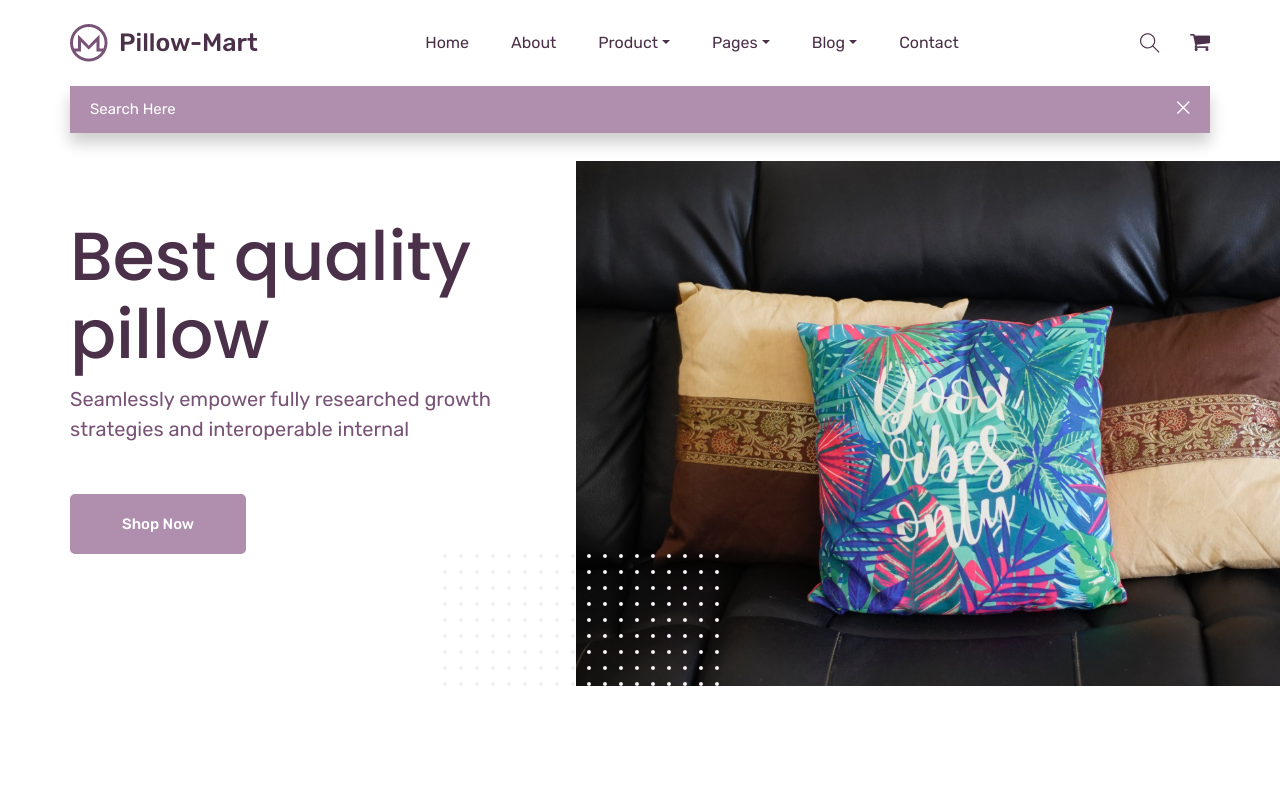
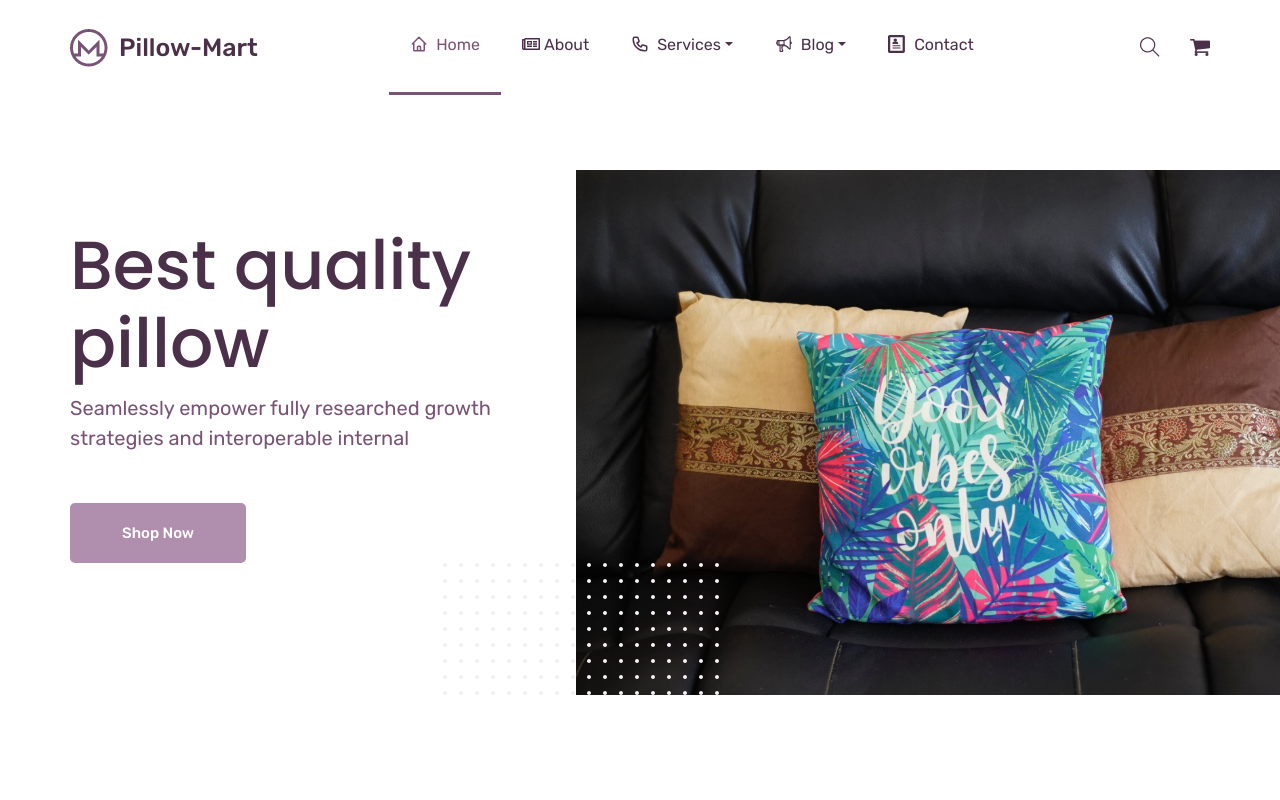
Before and after one commit to AymenBoujmil/servsec-web-application, a React (Create React App) app: page / in a window 1280 px wide. Shown: the top 800 px of the page. Built offline with nearby package versions, Linux system fonts and the light colour scheme.

Commit message:
navbar
navbar : routing  / icons

```diff
--- a/package.json
+++ b/package.json
@@ -8,6 +8,8 @@
     "@testing-library/user-event": "^12.8.3",
     "react": "^17.0.2",
     "react-dom": "^17.0.2",
+    "react-icons": "^4.2.0",
+    "react-router-dom": "^5.2.0",
     "react-scripts": "4.0.3",
     "web-vitals": "^1.1.1"
   },
--- a/src/App.js
+++ b/src/App.js
@@ -1,18 +1,21 @@
-import React, { Component } from 'react';
-import  Footer from './components/Footer';
-import Main from './components/Main';
+import React from 'react';
+import { Route, BrowserRouter as Router, Switch } from 'react-router-dom';
 import Navbar from './components/Navbar';
 
 
+import Footer from './components/Footer';
+import Main from './components/Main';
 
-export default class App extends Component {
-	render() {
-		return (
-			<div>
-				<Navbar/>
-				<Main/>
-				<Footer/>
-			</div>
-		)
-	}
+export default function App() {
+	return (
+		<div>
+			<Router>
+				<Navbar />
+				<Switch>
+					<Route path='/' exact component={Main} />
+				</Switch>
+				<Footer />
+			</Router>
+		</div>
+	);
 }
--- a/src/components/Navbar.js
+++ b/src/components/Navbar.js
@@ -1,92 +1,198 @@
 import React, { Component } from 'react';
-
+import { IconContext } from 'react-icons';
+import { FaRegNewspaper } from 'react-icons/fa';
+import {
+	HiOutlineHome,
+	HiOutlineNewspaper,
+	HiOutlineSpeakerphone,
+	HiOutlinePhone,
+} from 'react-icons/hi';
+import { IoMegaphoneOutline } from 'react-icons/io5';
 import {
 	BrowserRouter as Router,
 	Switch,
 	Route,
-  Link
-} from "react-router-dom";
+	Link,
+	NavLink,
+} from 'react-router-dom';
+import { ImProfile } from 'react-icons/im';
+import { FaHome } from 'react-icons/fa';
+import { IoNewspaperSharp } from 'react-icons/io5';
 
-export default class navbar extends Component {
-    render() {
+export default function Navbar() {
 	return (
 		<div>
-  <header className="main_menu home_menu">
-    <div className="container">
-      <div className="row align-items-center justify-content-center">
-        <div className="col-lg-12">
-          <nav className="navbar navbar-expand-lg navbar-light">
-            <a className="navbar-brand" href="index.html"> <img src="img/logo.png" alt="logo" /> </a>
-            <button className="navbar-toggler" type="button" data-toggle="collapse" data-target="#navbarSupportedContent" aria-controls="navbarSupportedContent" aria-expanded="false" aria-label="Toggle navigation">
-              <span className="menu_icon"><i className="fas fa-bars" /></span>
+			<header className='main_menu home_menu'>
+				<div className='container'>
+					<div className='row align-items-center justify-content-center'>
+						<IconContext.Provider
+							value={{
+								size: '22px',
+								style: { padding: '0px 4px 4px 0 ' },
+							}}
+						>
+							<div className='col-lg-12'>
+								<nav className='navbar navbar-expand-lg navbar-light'>
+									<NavLink className='navbar-brand' to='/' exact>
+										{' '}
+										<img src='img/logo.png' alt='logo' />{' '}
+									</NavLink>
+									<button
+										className='navbar-toggler'
+										type='button'
+										data-toggle='collapse'
+										data-target='#navbarSupportedContent'
+										aria-controls='navbarSupportedContent'
+										aria-expanded='false'
+										aria-label='Toggle navigation'
+									>
+										<span className='menu_icon'>
+											<i className='fas fa-bars' />
+										</span>
 									</button>
-            <div className="collapse navbar-collapse main-menu-item" id="navbarSupportedContent">
-              <ul className="navbar-nav">
-                <li className="nav-item">
-                  <a className="nav-link" href="index.html">Home</a>
+									<div
+										className='collapse navbar-collapse main-menu-item'
+										id='navbarSupportedContent'
+									>
+										<ul className='navbar-nav'>
+											<li className='nav-item'>
+												<NavLink
+													className='nav-link'
+													to='/'
+													exact
+													activeStyle={{
+														color: '#795376 ',
+														borderBottom: '3px solid #795376',
+													}}
+												>
+													<HiOutlineHome /> Home
+												</NavLink>
 											</li>
-                <li className="nav-item">
-                  <a className="nav-link" href="about.html">about</a>
+											<li className='nav-item'>
+												<NavLink
+													className='nav-link'
+													to='/about'
+													exact
+													activeStyle={{
+														color: '#795376 ',
+														borderBottom: '3px solid #795376',
+													}}
+												>
+													<FaRegNewspaper />
+													about
+												</NavLink>
 											</li>
-                <li className="nav-item dropdown">
-                  <a className="nav-link dropdown-toggle" href="blog.html" id="navbarDropdown_1" role="button" data-toggle="dropdown" aria-haspopup="true" aria-expanded="false">
-                    product
-                  </a>
-                  <div className="dropdown-menu" aria-labelledby="navbarDropdown_1">
-                    <a className="dropdown-item" href="product_list.html"> product list</a>
-                    <a className="dropdown-item" href="single-product.html">product details</a>
+											<li className='nav-item dropdown'>
+												<NavLink
+													className='nav-link dropdown-toggle'
+													to='/Services'
+													id='navbarDropdown_1'
+													role='button'
+													data-toggle='dropdown'
+													aria-haspopup='true'
+													aria-expanded='false'
+													activeStyle={{
+														color: '#795376 ',
+														borderBottom: '3px solid #795376',
+													}}
+												>
+													<HiOutlinePhone /> Services
+												</NavLink>
+												<div
+													className='dropdown-menu'
+													aria-labelledby='navbarDropdown_1'
+												>
+													<NavLink
+														className='dropdown-item'
+														to='/Services/Listes'
+													>
+														{' '}
+														Services List
+													</NavLink>
+													<NavLink
+														className='dropdown-item'
+														to='/Services/Categories'
+													>
+														Categories
+													</NavLink>
 												</div>
 											</li>
-                <li className="nav-item dropdown">
-                  <a className="nav-link dropdown-toggle" href="blog.html" id="navbarDropdown_3" role="button" data-toggle="dropdown" aria-haspopup="true" aria-expanded="false">
-                    pages
-                  </a>
-                  <div className="dropdown-menu" aria-labelledby="navbarDropdown_2">
-                    <a className="dropdown-item" href="login.html">
-                      login
-                    </a>
-                    <a className="dropdown-item" href="checkout.html">product checkout</a>
-                    <a className="dropdown-item" href="cart.html">shopping cart</a>
-                    <a className="dropdown-item" href="confirmation.html">confirmation</a>
-                    <a className="dropdown-item" href="elements.html">elements</a>
+
+											<li className='nav-item dropdown'>
+												<NavLink
+													className='nav-link dropdown-toggle'
+													to='/blog'
+													id='navbarDropdown_2'
+													role='button'
+													data-toggle='dropdown'
+													aria-haspopup='true'
+													aria-expanded='false'
+													activeStyle={{
+														color: '#795376 ',
+														borderBottom: '3px solid #795376',
+													}}
+												>
+													<IoMegaphoneOutline /> blog
+												</NavLink>
+												<div
+													className='dropdown-menu'
+													aria-labelledby='navbarDropdown_2'
+												>
+													<NavLink className='dropdown-item' exact to='/blog'>
+														{' '}
+														blog
+													</NavLink>
+													<NavLink className='dropdown-item' to='/blog/Single'>
+														Single blog
+													</NavLink>
 												</div>
 											</li>
-                <li className="nav-item dropdown">
-                  <a className="nav-link dropdown-toggle" href="blog.html" id="navbarDropdown_2" role="button" data-toggle="dropdown" aria-haspopup="true" aria-expanded="false">
-                    blog
-                  </a>
-                  <div className="dropdown-menu" aria-labelledby="navbarDropdown_2">
-                    <a className="dropdown-item" href="blog.html"> blog</a>
-                    <a className="dropdown-item" href="single-blog.html">Single blog</a>
-                  </div>
-                </li>
-                <li className="nav-item">
-                  <a className="nav-link" href="contact.html">Contact</a>
+											<li className='nav-item'>
+												<NavLink
+													className='nav-link'
+													to='/contact'
+													activeStyle={{
+														color: '#795376 ',
+														borderBottom: '3px solid #795376',
+													}}
+												>
+													<ImProfile /> Contact
+												</NavLink>
 											</li>
 										</ul>
 									</div>
-            <div className="hearer_icon d-flex align-items-center">
-              <a id="search_1" href="javascript:void(0)"><i className="ti-search" /></a>
-              <a href="cart.html">
-                <i className="flaticon-shopping-cart-black-shape" />
+									<div className='hearer_icon d-flex align-items-center'>
+										<a id='search_1' href='javascript:void(0)'>
+											<i className='ti-search' />
+										</a>
+										<a href='cart.html'>
+											<i className='flaticon-shopping-cart-black-shape' />
 										</a>
 									</div>
 								</nav>
 							</div>
+						</IconContext.Provider>
 					</div>
 				</div>
-    <div className="search_input" id="search_input_box">
-      <div className="container ">
-        <form className="d-flex justify-content-between search-inner">
-          <input type="text" className="form-control" id="search_input" placeholder="Search Here" />
-          <button type="submit" className="btn" />
-          <span className="ti-close" id="close_search" title="Close Search" />
+				{/* <div className='search_input' id='search_input_box'>
+						<div className='container '>
+							<form className='d-flex justify-content-between search-inner'>
+								<input
+									type='text'
+									className='form-control'
+									id='search_input'
+									placeholder='Search Here'
+								/>
+								<button type='submit' className='btn' />
+								<span
+									className='ti-close'
+									id='close_search'
+									title='Close Search'
+								/>
 							</form>
 						</div>
-    </div>
+					</div> */}
 			</header>
 		</div>
-
-        )
+	);
 }
-}
```
Also changed, not shown: src/components/Footer.js (+55 -38 lines), public/css/style.css, 1 other file (tests, documents, lock files or other folders). Lines whose indentation alone changed are shown as unchanged.
